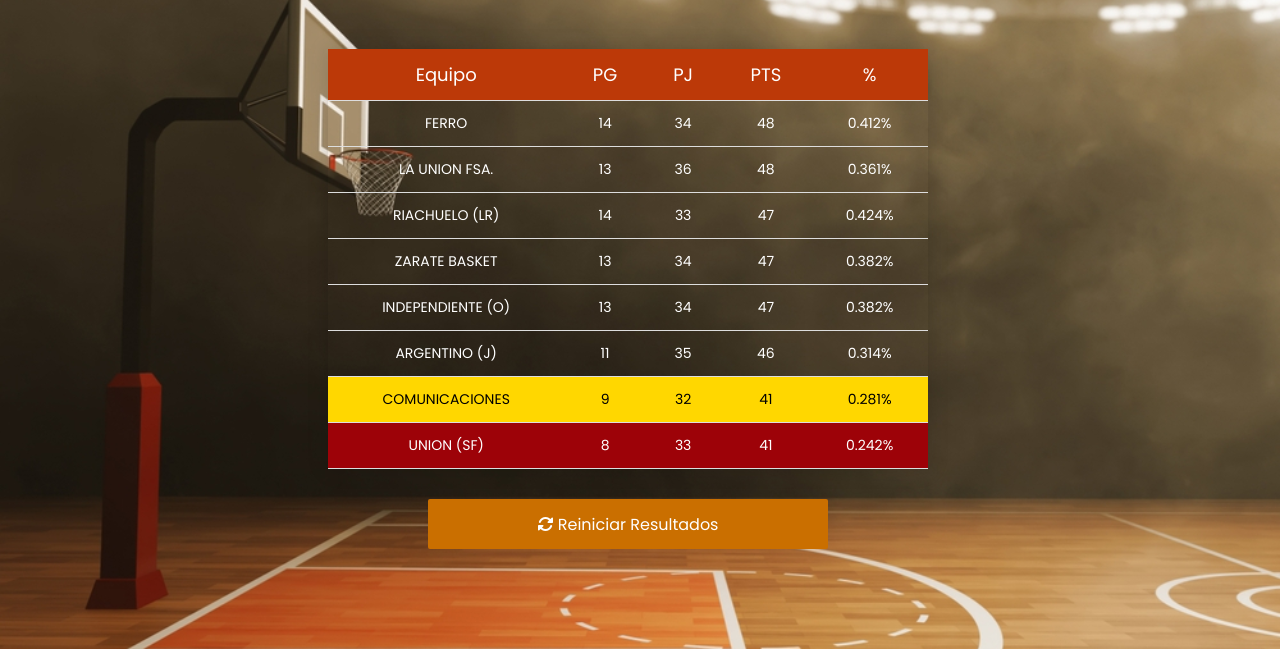
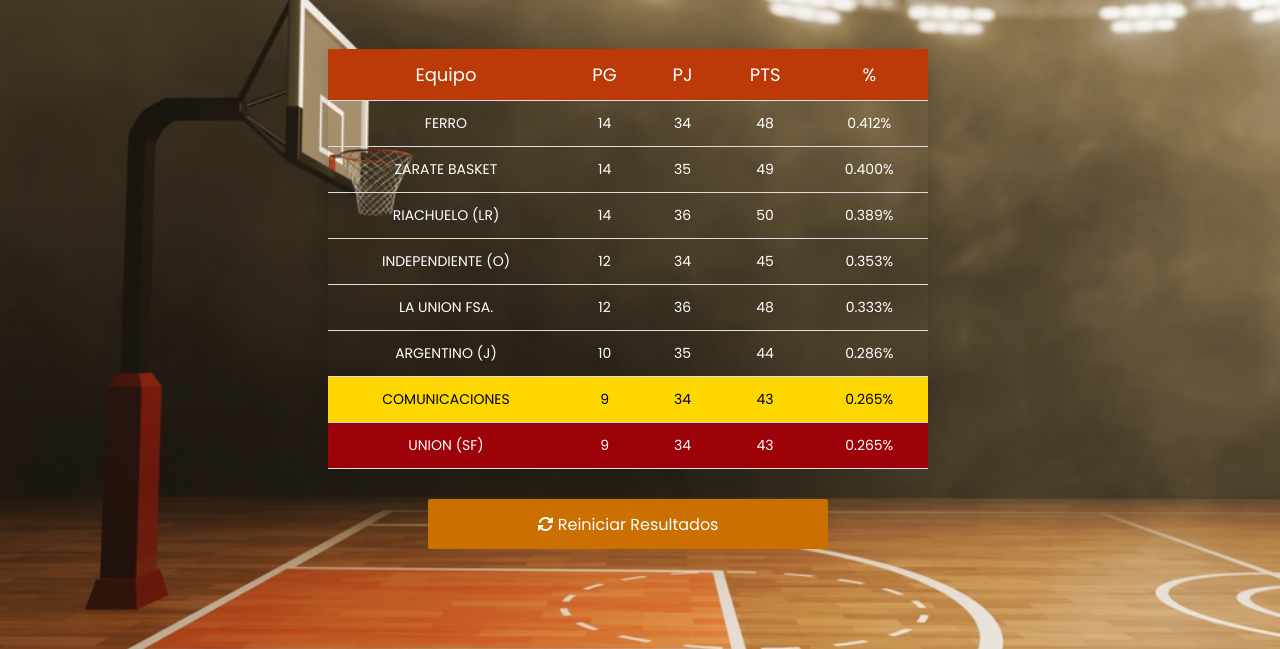
Before and after one commit to GonzaBarberis/calculadora_lnb, a website: page index.html in a window 1280 px wide. Shown: the part 151-800 px from the top of the page. Drawn offline with Linux system fonts and the light colour scheme.

Commit message:
modificacion de posiciones, error en resultados

```diff
--- a/JSON/matches.json
+++ b/JSON/matches.json
@@ -39,13 +39,13 @@
     "local": "ZARATE BASKET",
     "visitante": "ARGENTINO (J)",
     "Fecha": "06-05-2024 21:00",
-    "ganador": 2
+    "ganador": 1
   },
   {
     "local": "INDEPENDIENTE (O)",
     "visitante": "UNION (SF)",
     "Fecha": "06-05-2024 21:00",
-    "ganador": 1
+    "ganador": 2
   },
   {
     "local": "BOCA",
--- a/index.html
+++ b/index.html
@@ -232,7 +232,7 @@
             <!-- ganados -->
             <td>33</td>
             <!-- jugados -->
-            <td>47</td>
+            <td>50</td>
             <!-- puntos -->
             <td>0.424%</td>
           </tr>
@@ -272,7 +272,7 @@
 
           <tr data-team="LA UNION FSA.">
             <td>LA UNION FSA.</td>
-            <td>12</td>
+            <td>11</td>
             <!-- ganados -->
             <td>35</td>
             <!-- jugados -->
@@ -287,7 +287,7 @@
             <!-- ganados -->
             <td>32</td>
             <!-- jugados -->
-            <td>41</td>
+            <td>43</td>
             <!-- puntos -->
             <td>0.281%</td>
           </tr>
@@ -374,13 +374,25 @@
       const buttonVisitante = document.createElement("button");
       buttonVisitante.textContent = `Gana ${match.visitante}`;
 
+      let winnerName
+      let loserName
+
       if (match.ganador !== null) {
-        const winnerName = match.ganador === 1 ? match.local : match.visitante;
+        if (match.ganador === 1) {
+          winnerName = match.local
+          loserName = match.visitante
+        }
+        else {
+          winnerName = match.visitante
+          loserName = match.local
+        }
+        //const winnerName = match.ganador === 1 ? match.local : match.visitante;
         spanWinner.textContent = `Ganó ${winnerName}`;
         spanWinner.style.color = "#ffb900";
         buttonLocal.disabled = true;
         buttonVisitante.disabled = true;
         updateStats(winnerName.trim());
+        updateLoser(loserName.trim());
       } else {
         buttonLocal.onclick = () => {
           spanWinner.textContent = `Gana ${match.local}`;
@@ -388,6 +400,7 @@
           buttonLocal.disabled = true;
           buttonVisitante.disabled = true;
           updateStats(match.local.trim());
+          updateLoser(match.visitante.trim());
         };
 
         buttonVisitante.onclick = () => {
@@ -396,6 +409,7 @@
           buttonLocal.disabled = true;
           buttonVisitante.disabled = true;
           updateStats(match.visitante.trim());
+          updateLoser(match.local.trim());
         };
       }
 
@@ -440,6 +454,46 @@
             row.cells[3].textContent = pts;
             row.cells[4].textContent = `${porc}%`;
 
+
+            sortTable();
+          }
+        });
+      } else {
+        console.log("El equipo ganador seleccionado no está en la tabla de estadísticas.");
+      }
+    }
+
+    function updateLoser(losingTeam) {
+      // Equipos a actualizar en la tabla
+      const validTeams = [
+        "RIACHUELO (LR)",
+        "FERRO",
+        "ZARATE BASKET",
+        "INDEPENDIENTE (O)",
+        "LA UNION FSA.",
+        "COMUNICACIONES",
+        "ARGENTINO (J)",
+        "UNION (SF)",
+      ];
+
+      if (validTeams.includes(losingTeam)) {
+        const rows = document.querySelectorAll("#statsTable tbody tr");
+        rows.forEach((row) => {
+          const team = row.getAttribute("data-team");
+          if (team === losingTeam) {
+            let pg = parseInt(row.cells[1].textContent, 10);
+            let pj = parseInt(row.cells[2].textContent, 10);
+            let pts = parseInt(row.cells[3].textContent, 10);
+            let porc = parseFloat(row.cells[4].textContent.replace("%", ""));
+
+            pj += 1;
+            porc = (pg / pj).toFixed(3);
+
+            // row.cells[1].textContent = pg;
+            row.cells[2].textContent = pj;
+            // row.cells[3].textContent = pts;
+            row.cells[4].textContent = `${porc}%`;
+
             sortTable();
           }
         });
@@ -458,12 +512,23 @@
         const porcA = parseFloat(a.cells[4].textContent.replace("%", ""));
         const porcB = parseFloat(b.cells[4].textContent.replace("%", ""));
 
-        if (ptsA !== ptsB) {
+        //   if (ptsA !== ptsB) {
+        //     return ptsB - ptsA;
+        //   } else {
+        //     return porcB - porcA;
+        //   }
+        // });
+
+
+        if (porcA !== porcB) {
+          return porcB - porcA;
+        } else {
           return ptsB - ptsA;
-        } else {
-          return porcB - porcA;
         }
       });
+
+
+
 
       tbody.innerHTML = "";
       rows.forEach((row) => tbody.appendChild(row));
--- a/index.js
+++ b/index.js
@@ -48,7 +48,7 @@ async function conseguirResultados() {
     browser = await puppeteer.launch({
       executablePath: "C:\\Program Files\\Google\\Chrome\\Application\\chrome.exe", // Ruta local de chrome.exe en Windows
       args: ["--no-sandbox", "--disable-setuid-sandbox"],
-      headless: "new",
+      headless: false,
     });
   }
 
```
